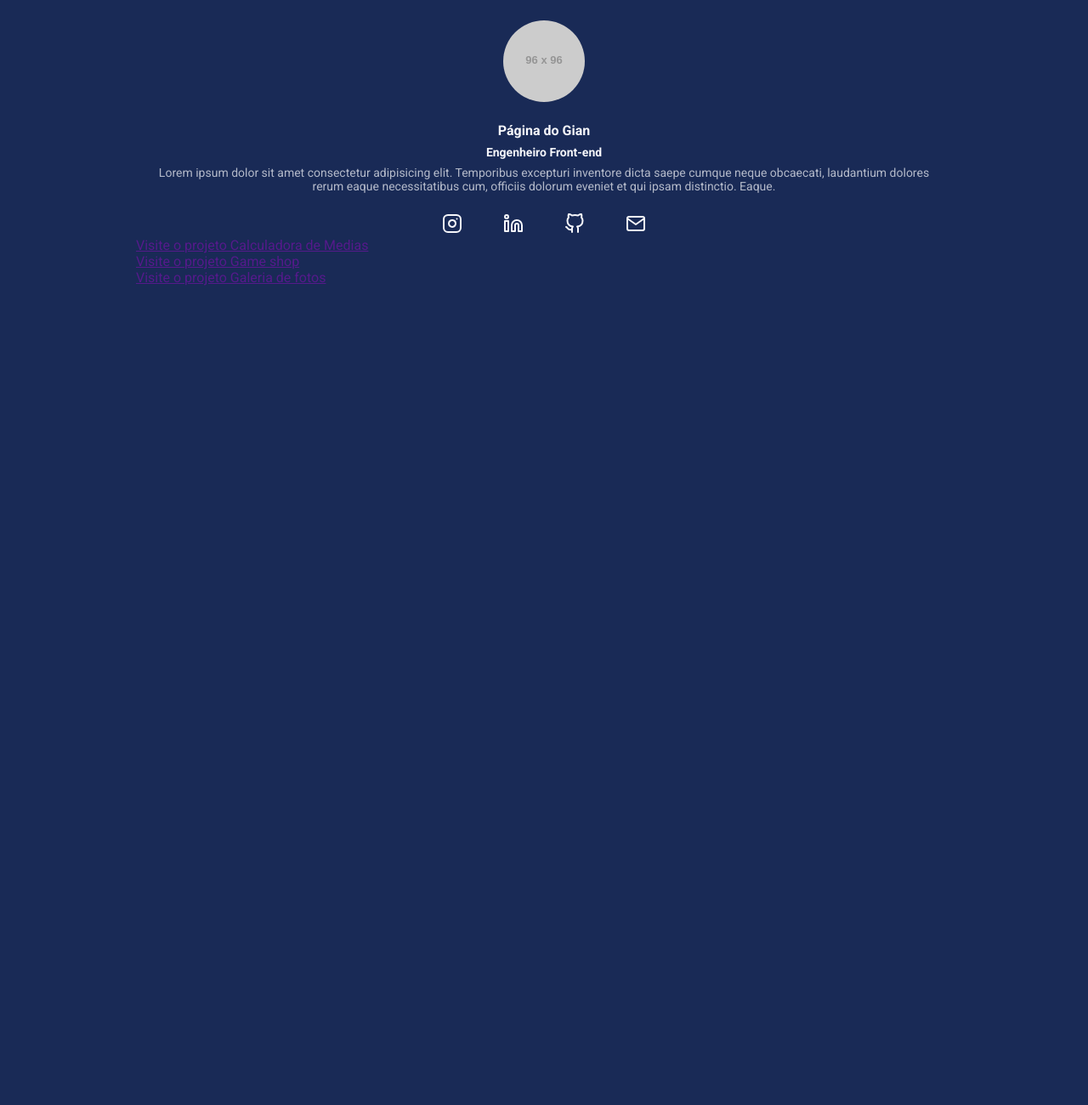
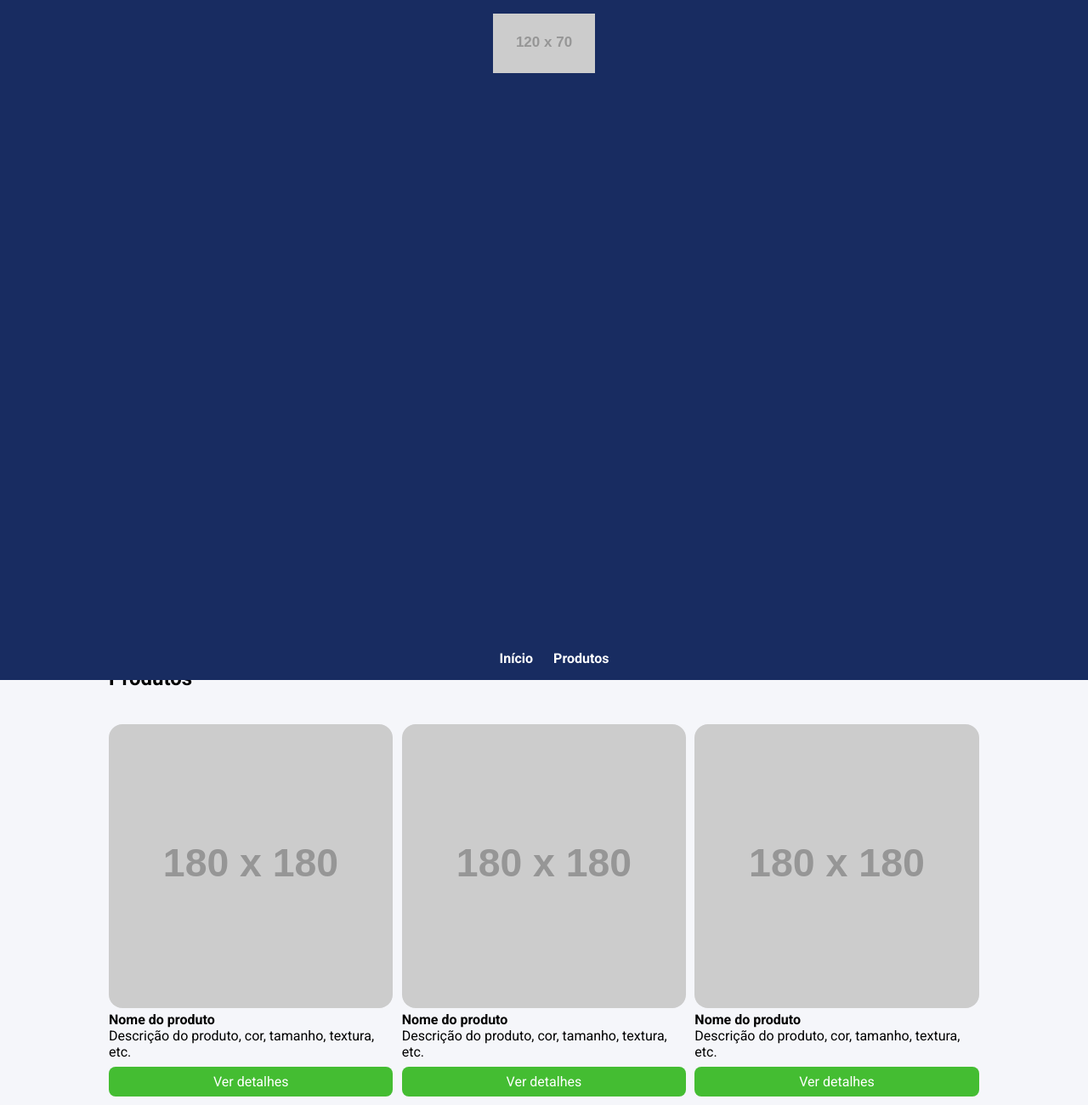
Before and after one commit to sheronvitorino/exercicio, a website: page index.html in a window 1280 px wide. Shown: the top 1300 px of the page at 85% size. Before the commit the page ends 800 px from the top, so only its background shows below. Drawn offline with nearby package versions, Linux system fonts and the light colour scheme; files that its build step writes are made by us from their sources; placeholder pictures from the web are drawn by us.

Commit message:
first commit

```diff
--- a/index.html
+++ b/index.html
@@ -1,70 +1,79 @@
 <!DOCTYPE html>
-<html lang="en">
+<html lang="pt-BR">
 <head>
     <meta charset="UTF-8">
+    <meta http-equiv="X-UA-Compatible" content="IE=edge">
     <meta name="viewport" content="width=device-width, initial-scale=1.0">
-    <title>Página do Gean</title>
-    <link rel="stylesheet" href="build/styles/main.css">
+    <title>Document</title>
     <link rel="preconnect" href="https://fonts.googleapis.com">
     <link rel="preconnect" href="https://fonts.gstatic.com" crossorigin>
     <link href="https://fonts.googleapis.com/css2?family=Roboto:wght@400;700&display=swap" rel="stylesheet">
+    <link rel="stylesheet" href="main.css">
 </head>
 <body>
-    <div class="container">
-        <header>
-            <img class="profile-avatar" src="https://via.placeholder.com/96x96" alt="">
-            <div class="profile-bio">
-                <h1 class="profile-bio-name">Página do Gian</h1>
-                <h2 class="profile-bio-subtitle">Engenheiro Front-end</h2>
-                <p class="profile-bio-description">
-                    Lorem ipsum dolor sit amet consectetur adipisicing elit. Temporibus excepturi inventore dicta saepe cumque neque obcaecati, laudantium dolores rerum eaque necessitatibus cum, officiis dolorum eveniet et qui ipsam distinctio. Eaque.
-                </p>
+    <header>
+        <div class="container">
+            <div class="branding">
+                <img src="https://via.placeholder.com/120x70" />
             </div>
-        </header>
-        <nav>
-            <ul class="social-links">
-                <li>
-                    <a href="">
-                        <img src="./src/images/instagram.svg" alt="logo instagram">
+            <nav>
+                <ul class="menu">
+                    <li>
+                        <a href="#">Início</a>
+                    </li>
+                    <li>
+                        <a href="#">Produtos</a>
+                    </li>
+                </ul>
+            </nav>
+        </div>
+    </header>
+    <section>
+        <div class="container">
+            <h2>Produtos</h2>
+            <ul class="product">
+                <li class="product-item">
+                    <img src="https://via.placeholder.com/180x180" />
+                    <h4>Nome do produto</h4>
+                    <p>
+                        Descrição do produto, cor, tamanho, textura, etc.
+                    </p>
+                    <a href="#" class="product-button">
+                        Ver detalhes
                     </a>
                 </li>
-                <li>
-                    <a href="">
-                        <img src="./src/images/linkedin.svg" alt="logo linkedin">
+                <li class="product-item">
+                    <img src="https://via.placeholder.com/180x180" />
+                    <h4>Nome do produto</h4>
+                    <p>
+                        Descrição do produto, cor, tamanho, textura, etc.
+                    </p>
+                    <a href="#" class="product-button">
+                        Ver detalhes
                     </a>
                 </li>
-                <li>
-                    <a href="">
-                        <img src="./src/images/github.svg" alt="logo github">
+                <li class="product-item">
+                    <img src="https://via.placeholder.com/180x180" />
+                    <h4>Nome do produto</h4>
+                    <p>
+                        Descrição do produto, cor, tamanho, textura, etc.
+                    </p>
+                    <a href="#" class="product-button">
+                        Ver detalhes
                     </a>
                 </li>
-                <li>
-                    <a href="">
-                        <img src="./src/images/mail.svg" alt="logo e-mail">
+                <li class="product-item">
+                    <img src="https://via.placeholder.com/180x180" />
+                    <h4>Nome do produto</h4>
+                    <p>
+                        Descrição do produto, cor, tamanho, textura, etc.
+                    </p>
+                    <a href="#" class="product-button">
+                        Ver detalhes
                     </a>
                 </li>
             </ul>
-        </nav>
-        <nav>
-            <ul class="projects-list">
-                <li class="project-list-item">
-                    <a href="">
-                        Visite o projeto Calculadora de Medias
-                    </a>
-                </li>
-                <li class="project-list-item">
-                    <a href="">
-                        Visite o projeto Game shop
-                    </a>
-                </li class="project-list-item">
-                <li>
-                    <a href="">
-                        Visite o projeto Galeria de fotos
-                    </a>
-                </li>
-            </ul>
-        </nav>
-
-    </div>
+        </div>
+    </section>
 </body>
 </html>
--- a/src/styles/main.less
+++ b/src/styles/main.less
@@ -2,10 +2,6 @@
 
 @breakpointMobile: ~"(max-width: 767px)";
 @breakpointTablet: ~"(min-width: 768px) and (max-width: 1023px)";
-
-.marginBotton8{
-    margin-bottom: 8px;
-}
 
 *{
     margin: 0;
@@ -16,16 +12,19 @@
 
 body {
     background-color: #colors[backgroundColor];
-    color: #colors[textColor];
 }
 
 li {
     list-style: none;
 }
 .container {
-    max-width: 960px;
+    max-width: 1024px;
     width: 100%;
     margin: 0 auto;
+    height: 100vh;
+    display: flex;
+    flex-direction: column;
+    justify-content: center;
 
     @media @breakpointMobile {
         max-width: 70%;
@@ -37,57 +36,62 @@ li {
 }
 
 header {
-    padding: 24px;
-
-    .profile-avatar {
-        display: block;
-        margin: 0 auto 24px;
-        border-radius: 50%;
-}
+    background-color: #colors[backgroundHeader];
+    position: sticky;
+    top: 0;
+    left: 0;
 }
 
-.profile-bio {
-    text-align: center;
+header .container {
+    display: flex;
+    justify-content: space-between;
+    align-items: center;
+    padding: 16px 0;
+}
 
-    &-name {
-        font-size: 16px;
-        .marginBotton8 ();
-    }
-    &-subtitle {
-        font-size: 14px;
-        .marginBotton8 ();
-    }
-    &-description {
-        font-size: 14px;
-        opacity: .7;
+.menu {
+    display: flex;
+
+    li {
+        font-weight: bold;
+        margin-left: 24px;
+        a {
+            color: #colors[textColorButton];
+            text-decoration: none;
+        }
     }
 }
 
-.social-links {
-    display: flex;
-    justify-content: space-between;
-    max-width: 240px;
+section {
+    padding: 56px 0;
+}
+
+.product {
+    margin-top: 40px;
+    display: grid;
+    grid-template-columns: repeat(3, 32.66%);
+    column-gap: 1%;
+    row-gap: 4%;
     width: 100%;
-    margin: 0 auto;
 
-    li {
+    &-item {
         img {
-            transition: all ease .3s;
-            &:hover{
-                transform: scale(1.3);
+            width: 100%;
+            border-radius: 16px;
+        }
+        .product-button {
+            display: block;
+            background-color: #colors[buttonColor];
+            color: #colors[textColorButton];
+            text-align: center;
+            padding: 8px 0;
+            border-radius: 8px;
+            margin-top: 8px;
+            text-decoration: none;
+
+            &:hover {
+                color: #colors[buttonHover];
             }
         }
     }
 }
-
-.projects.list {
-    &-item {
-        a {
-            text-decoration: none;
-            background-color: #colors [buttonColor];
-            display: block;
-            padding: 16px 20px;
-            margin-bottom: 16px;
-        }
-    }
-}
--- a/src/styles/mapas.less
+++ b/src/styles/mapas.less
@@ -1,5 +1,8 @@
 #colors() {
-    backgroundColor:#192a56;
-    buttonColor:#70a1ff;
-    textColor:#f5f6fa;
+    backgroundColor: #f5f6fa;
+    backgroundHeader:#182C61;
+    buttonColor:#44bd32;
+    textColorButton:#ffffff;
+    textColor: #000000;
+    buttonHover: #4cd137;
 }
--- a/src/styles/variaveis.less
+++ b/src/styles/variaveis.less
@@ -1,3 +1,6 @@
-@corDeFundo: #192a56;
-@corDosBotoes: #70a1ff;
-@corDosTextos: #f5f6fa;
+@backgroundColor: #f5f6fa;
+@corHeader: #182C61;
+@corButton: #44bd32;
+@corTextButton: #ffffff;
+@corTexto: #000000;
+@corHover: #4cd137;
```
Also changed, not shown: build/styles/main.css, src/images/github.svg (deleted), src/images/instagram.svg (deleted), src/images/linkedin.svg (deleted), src/images/mail.svg (deleted).
